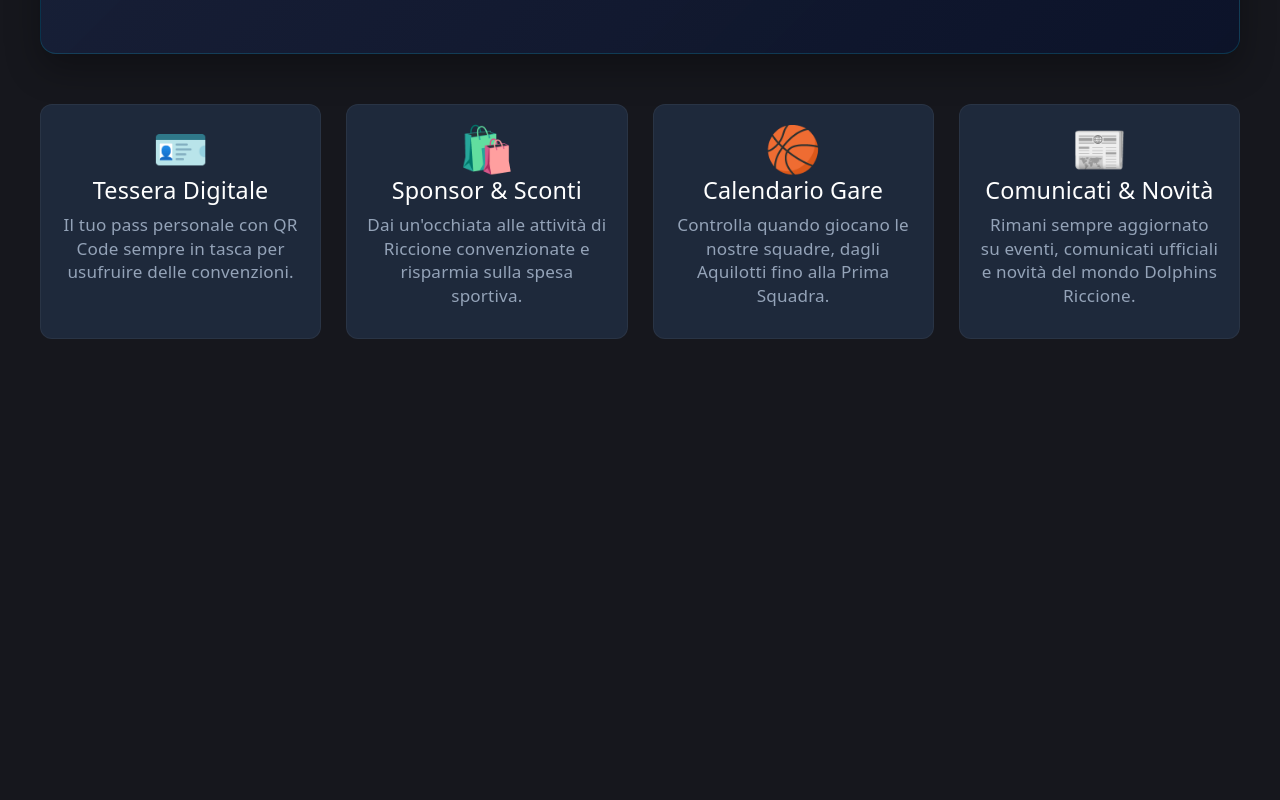
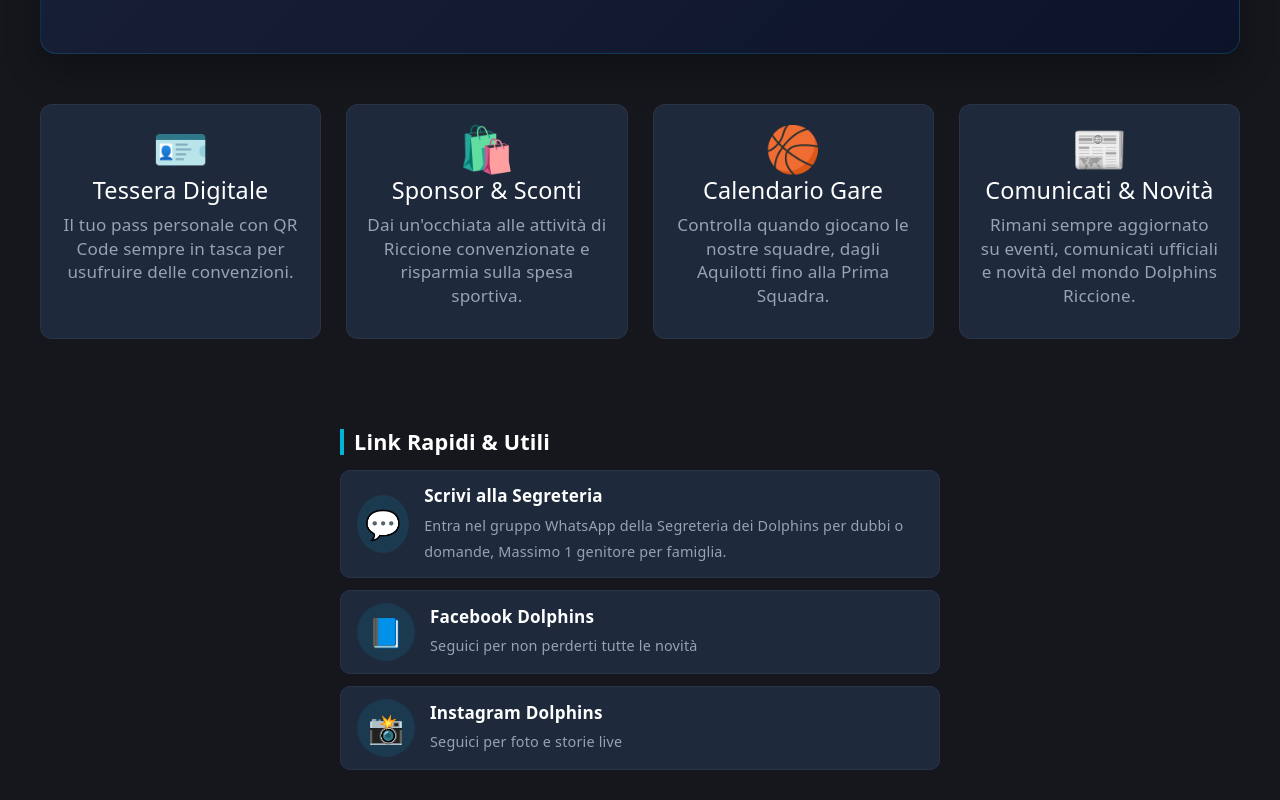
Before and after one commit to B1slungo/Dolphins-app, a React (Vite) app: page / in a window 1280 px wide. Shown: the part 519-1319 px from the top of the page. Before the commit the page ends 858 px from the top, so only its background shows below. Built offline with nearby package versions, Linux system fonts and the light colour scheme; no server answers; the database is empty.

Commit message:
Aggiunti link rapidi e stistemato la schermata login

```diff
--- a/src/index.css
+++ b/src/index.css
@@ -629,6 +629,54 @@
 .switch-btn:hover {
   color: var(--accent-cyan);
 }
+.profile-dashboard {
+  text-align: center;
+  padding: 10px 5px;
+}
+
+.profile-avatar {
+  font-size: 3rem;
+  background: rgba(0, 198, 255, 0.1);
+  padding: 15px;
+  border-radius: 50%;
+  display: inline-block;
+  margin-bottom: 15px;
+}
+
+.profile-details-card {
+  background: #1e293b;
+  border: 1px solid rgba(0, 198, 255, 0.2);
+  border-radius: 12px;
+  padding: 20px;
+  margin: 20px 0;
+  box-shadow: 0 4px 15px rgba(0, 0, 0, 0.2);
+}
+
+.profile-details-card h3 {
+  margin: 0 0 10px 0;
+  font-size: 1.4rem;
+  color: white;
+}
+
+.profile-team, .profile-card-number {
+  margin: 6px 0;
+  font-size: 1rem;
+  color: #94a3b8;
+}
+
+.profile-card-number code {
+  background: #0f172a;
+  padding: 3px 8px;
+  border-radius: 4px;
+  color: #00c6ff;
+  font-family: monospace;
+}
+
+.profile-email-sub {
+  font-size: 0.8rem;
+  color: #64748b;
+  margin-bottom: 15px;
+}
 
 /* ==========================================================================
    7. PAGINA HOME
@@ -751,9 +799,85 @@
   font-size: 0.95rem;
   line-height: 1.4;
 }
+/* ==========================================================================
+   SEZIONE LINK RAPIDI (HOME)
+   ========================================================================== */
+.quick-links-section {
+  margin-top: 40px;
+  margin-bottom: 30px;
+  padding: 0 15px;
+  width: 100%;
+  max-width: 600px; /* Rimane compatto ed elegante al centro */
+  margin-left: auto;
+  margin-right: auto;
+}
+
+.quick-links-title {
+  font-size: 1.2rem;
+  color: white;
+  margin-bottom: 15px;
+  text-align: left;
+  font-weight: bold;
+  border-left: 4px solid var(--accent-cyan, #00c6ff);
+  padding-left: 10px;
+}
+
+.quick-links-container {
+  display: flex;
+  flex-direction: column;
+  gap: 12px;
+}
+
+.quick-link-item {
+  display: flex;
+  align-items: center;
+  gap: 15px;
+  background: #1e293b; /* Sfondo scuro coerente */
+  border: 1px solid rgba(255, 255, 255, 0.05);
+  border-radius: 10px;
+  padding: 12px 16px;
+  text-decoration: none; /* Rimuove la sottolineatura del link */
+  transition: transform 0.2s ease, border-color 0.2s ease, background 0.2s ease;
+}
+
+/* Effetto al passaggio del mouse o al touch */
+.quick-link-item:hover {
+  transform: translateY(-2px);
+  border-color: var(--accent-cyan, #00c6ff);
+  background: #243249;
+}
+
+.quick-link-icon {
+  font-size: 1.6rem;
+  background: rgba(0, 198, 255, 0.1);
+  padding: 8px;
+  border-radius: 50%;
+  display: flex;
+  align-items: center;
+  justify-content: center;
+  width: 42px;
+  height: 42px;
+}
+
+.quick-link-text {
+  text-align: left;
+}
+
+.quick-link-text h4 {
+  color: white;
+  margin: 0 0 3px 0;
+  font-size: 0.95rem;
+  font-weight: 600;
+}
+
+.quick-link-text p {
+  color: #94a3b8;
+  margin: 0;
+  font-size: 0.8rem;
+}
 
 /* ==========================================================================
-   SCHERMATA CALENDARIO GARE
+   8. SCHERMATA CALENDARIO GARE
    ========================================================================== */
 
 /* Layout generale della pagina */
--- a/src/pages/Home.jsx
+++ b/src/pages/Home.jsx
@@ -100,6 +100,58 @@
           <h3>Comunicati & Novità</h3>
           <p>Rimani sempre aggiornato su eventi, comunicati ufficiali e novità del mondo Dolphins Riccione.</p>
         </div>
+        </section>
+
+        {/*===============================================
+           NUOVA SEZIONE: LINK RAPIDI IN FONDO ALLA HOME
+          =============================================== */}
+      <section className="quick-links-section">
+        <h3 className="quick-links-title">Link Rapidi & Utili</h3>
+        <div className="quick-links-container">
+
+          {/* Link 1: WhatsApp Segreteria (Sostituisci il numero con quello reale se vuoi) */}
+          <a
+            href="https://chat.whatsapp.com/DMtj9JHEy0wClXe31TVa9h?s=cl&p=a&ilr=4&amv=2"
+            target="_blank"
+            rel="noopener noreferrer"
+            className="quick-link-item"
+          >
+            <span className="quick-link-icon">💬</span>
+            <div className="quick-link-text">
+              <h4>Scrivi alla Segreteria</h4>
+              <p>Entra nel gruppo WhatsApp della Segreteria dei Dolphins per dubbi o domande, Massimo 1 genitore per famiglia.</p>
+            </div>
+          </a>
+
+          {/* Link 2: Modulo Visita Medica o Iscrizione */}
+          <a
+            href="https://www.facebook.com/share/14iBTDHrDuw/"
+            target="_blank"
+            rel="noopener noreferrer"
+            className="quick-link-item"
+          >
+            <span className="quick-link-icon">📘</span>
+            <div className="quick-link-text">
+              <h4>Facebook Dolphins</h4>
+              <p>Seguici per non perderti tutte le novità</p>
+            </div>
+          </a>
+
+          {/* Link 3: Instagram Ufficiale */}
+          <a
+            href="https://www.instagram.com/dolphinsbasketriccione?igsh=Z3lnNjR3aHNtZzN3" // Inserisci il link al vostro profilo
+            target="_blank"
+            rel="noopener noreferrer"
+            className="quick-link-item"
+          >
+            <span className="quick-link-icon">📸</span>
+            <div className="quick-link-text">
+              <h4>Instagram Dolphins</h4>
+              <p>Seguici per foto e storie live</p>
+            </div>
+          </a>
+
+    </div>
       </section>
     </div>
   );
```
Also changed, not shown: src/pages/Login.jsx (+99 -35 lines).
